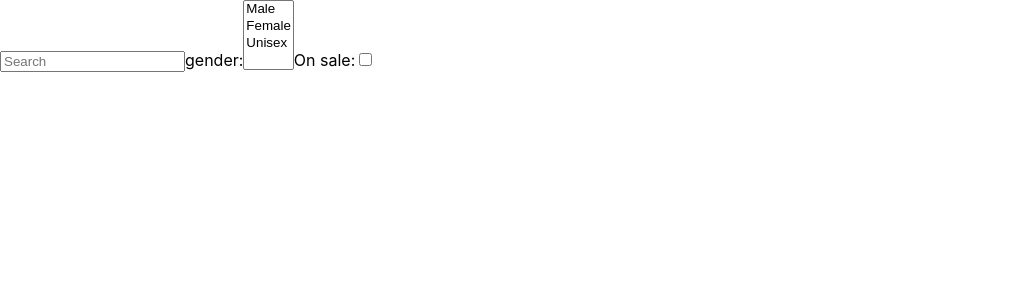
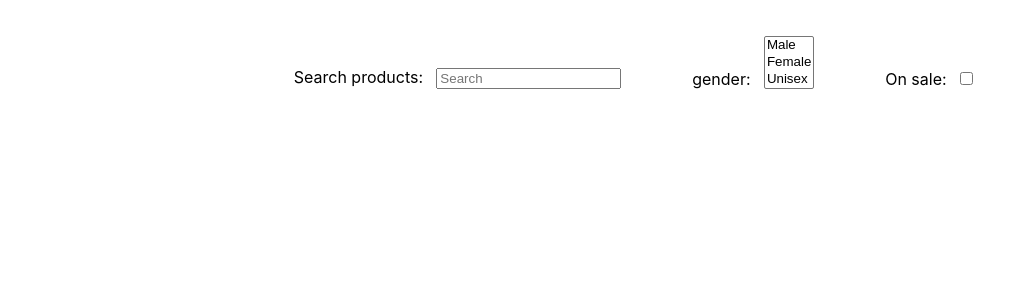
Before and after one commit to aethelz/react-dynamic-search, a React (Create React App) app: page / in a window 1280 px wide. Shown: the top 300 px of the page, without its empty margins (0-1036 px from the left). Built offline with nearby package versions, Linux system fonts and the light colour scheme.

Commit message:
Add centered layout, split and refactor app

```diff
--- a/src/App.tsx
+++ /dev/null
@@ -1,65 +0,0 @@
-import { useMemo, useState } from "react";
-import data from "./shared/data.json";
-import type { Gender, Item } from "./shared/types";
-import ItemCard from "./ItemCard";
-
-function App() {
-  const [onSaleOnly, setOnSaleOnly] = useState(false);
-  const [filter, setFilter] = useState("");
-  const [genders, setGenders] = useState<Gender[]>([]);
-  const items = useMemo(() => {
-    if (!filter) return [];
-    return (data as Item[])
-      .filter(({ title }) => title.toLowerCase().includes(filter.toLowerCase()))
-      .filter(({ price, sale_price }) => !onSaleOnly || sale_price < price)
-      .filter(({ gender }) => !genders.length || genders.includes(gender))
-      .slice(0, 100);
-  }, [filter, onSaleOnly, genders]);
-
-  return (
-    <div>
-      <input
-        type="search"
-        placeholder="Search"
-        aria-label="Search through products"
-        onChange={({ currentTarget: { value } }) => {
-          setFilter(value);
-        }}
-      />
-
-      <label>
-        gender:
-        <select
-          multiple={true}
-          value={genders}
-          onChange={({ currentTarget: { selectedOptions } }) => {
-            const value = Array.from(
-              selectedOptions,
-              (option) => option.value
-            ) as Gender[];
-            setGenders(value);
-          }}
-        >
-          <option value="male">Male</option>
-          <option value="female">Female</option>
-          <option value="unisex">Unisex</option>
-        </select>
-      </label>
-
-      <label>
-        On sale:
-        <input
-          type="checkbox"
-          checked={onSaleOnly}
-          onChange={({ currentTarget: { checked } }) => setOnSaleOnly(checked)}
-        />
-      </label>
-
-      {items.map((item) => (
-        <ItemCard key={item.gtin} item={item} />
-      ))}
-    </div>
-  );
-}
-
-export default App;
--- /dev/null
+++ b/src/App/App.module.scss
@@ -0,0 +1,11 @@
+.header {
+  display: flex;
+  margin: 1em 0;
+  justify-content: space-evenly;
+  align-items: flex-end;
+  label {
+    & > * {
+      margin: 0 1em;
+    }
+  }
+}
--- /dev/null
+++ b/src/App/index.tsx
@@ -0,0 +1,80 @@
+import { useState, useMemo } from "react";
+import styles from "./App.module.scss";
+
+import type { Gender, Item } from "../shared/types";
+
+import data from "../shared/data.json";
+
+import Wrapper from "../Wrapper";
+import Grid from "../Grid";
+
+function App() {
+  const [filter, setFilter] = useState("");
+  const [onSaleOnly, setOnSaleOnly] = useState(false);
+  const [genders, setGenders] = useState<Gender[]>([]);
+
+  const showGrid = filter !== "";
+  const filters: ((item: Item) => boolean)[] = useMemo(
+    () => [
+      ({ title }) => title.toLowerCase().includes(filter.toLowerCase()),
+      ({ price, sale_price }) => !onSaleOnly || sale_price < price,
+      ({ gender }) => !genders.length || genders.includes(gender),
+    ],
+    [filter, onSaleOnly, genders]
+  );
+
+  return (
+    <Wrapper>
+      <header className={styles.header}>
+        <label>
+          Search products:
+          <input
+            type="search"
+            placeholder="Search"
+            aria-label="Search through products"
+            onChange={({ currentTarget: { value } }) => {
+              setFilter(value);
+            }}
+          />
+        </label>
+
+        <label>
+          gender:
+          <select
+            multiple={true}
+            size={3}
+            value={genders}
+            onChange={({ currentTarget: { selectedOptions } }) => {
+              const value = Array.from(
+                selectedOptions,
+                (option) => option.value
+              ) as Gender[];
+              setGenders(value);
+            }}
+          >
+            <option value="male">Male</option>
+            <option value="female">Female</option>
+            <option value="unisex">Unisex</option>
+          </select>
+        </label>
+
+        <label>
+          On sale:
+          <input
+            type="checkbox"
+            checked={onSaleOnly}
+            onChange={({ currentTarget: { checked } }) =>
+              setOnSaleOnly(checked)
+            }
+          />
+        </label>
+      </header>
+
+      <main>
+        {showGrid && <Grid data={data as Item[]} filters={filters} />}
+      </main>
+    </Wrapper>
+  );
+}
+
+export default App;
--- /dev/null
+++ b/src/Grid/Grid.module.scss
@@ -0,0 +1,17 @@
+.wrapper {
+  display: flex;
+  flex-direction: column;
+  justify-content: center;
+  align-items: center;
+  & > * {
+    margin: 1em;
+  }
+}
+.images {
+  display: flex;
+  justify-content: center;
+  align-items: center;
+  & > * {
+    margin: 1em;
+  }
+}
--- a/src/ItemCard/index.tsx
+++ b/src/Grid/ItemCard/index.tsx
@@ -1,4 +1,4 @@
-import type { Item } from "../shared/types";
+import type { Item } from "../../shared/types";
 import { useState } from "react";
 import styles from "./ItemCard.module.scss";
 
--- /dev/null
+++ b/src/Grid/index.tsx
@@ -0,0 +1,26 @@
+import type { Item } from "../shared/types";
+import { useMemo } from "react";
+import styles from "./Grid.module.scss";
+import ItemCard from "./ItemCard";
+
+type Props = {
+  data: Item[];
+  filters: ((item: Item) => boolean)[];
+};
+const Grid = ({ data, filters }: Props) => {
+  const items = useMemo(() => {
+    if (!filters.length) return [];
+
+    return data.filter((item) => filters.every((f) => f(item))).slice(0, 100);
+  }, [filters, data]);
+
+  return (
+    <div className={styles.wrapper}>
+      {items.map((item) => (
+        <ItemCard key={item.gtin} item={item} />
+      ))}
+    </div>
+  );
+};
+
+export default Grid;
--- /dev/null
+++ b/src/Wrapper/Wrapper.module.scss
@@ -0,0 +1,12 @@
+.mainWrapper {
+  max-width: 80ch;
+  padding: 2ch;
+  margin: auto;
+  background-color: white;
+  height: 100%;
+  min-height: 100vh;
+}
+.thrasherPreventer {
+  // Prevent layout trashing on scrollbar appearance
+  width: 100vw;
+}
--- /dev/null
+++ b/src/Wrapper/index.tsx
@@ -0,0 +1,15 @@
+import type { PropsWithChildren } from 'react';
+import styles from './Wrapper.module.scss';
+
+type Props = {};
+const Wrapper = (props: PropsWithChildren<Props>) => {
+  return (
+    <div className={styles.thrasherPreventer}>
+      <div className={styles.mainWrapper}>
+        {props.children}
+      </div>
+    </div>
+  );
+};
+
+export default Wrapper;
--- a/src/index.css
+++ b/src/index.css
@@ -5,6 +5,12 @@ body {
     sans-serif;
   -webkit-font-smoothing: antialiased;
   -moz-osx-font-smoothing: grayscale;
+  /*
+  This will remove the horizontal scrollbar
+  (created when vertical scrollbar appears, to allow the user to "look under" it).
+   */
+  overflow-x: hidden;
+
 }
 
 code {
```
Also changed, not shown: src/Grid/ItemCard/ItemCard.module.scss (renamed from src/ItemCard/ItemCard.module.scss).
